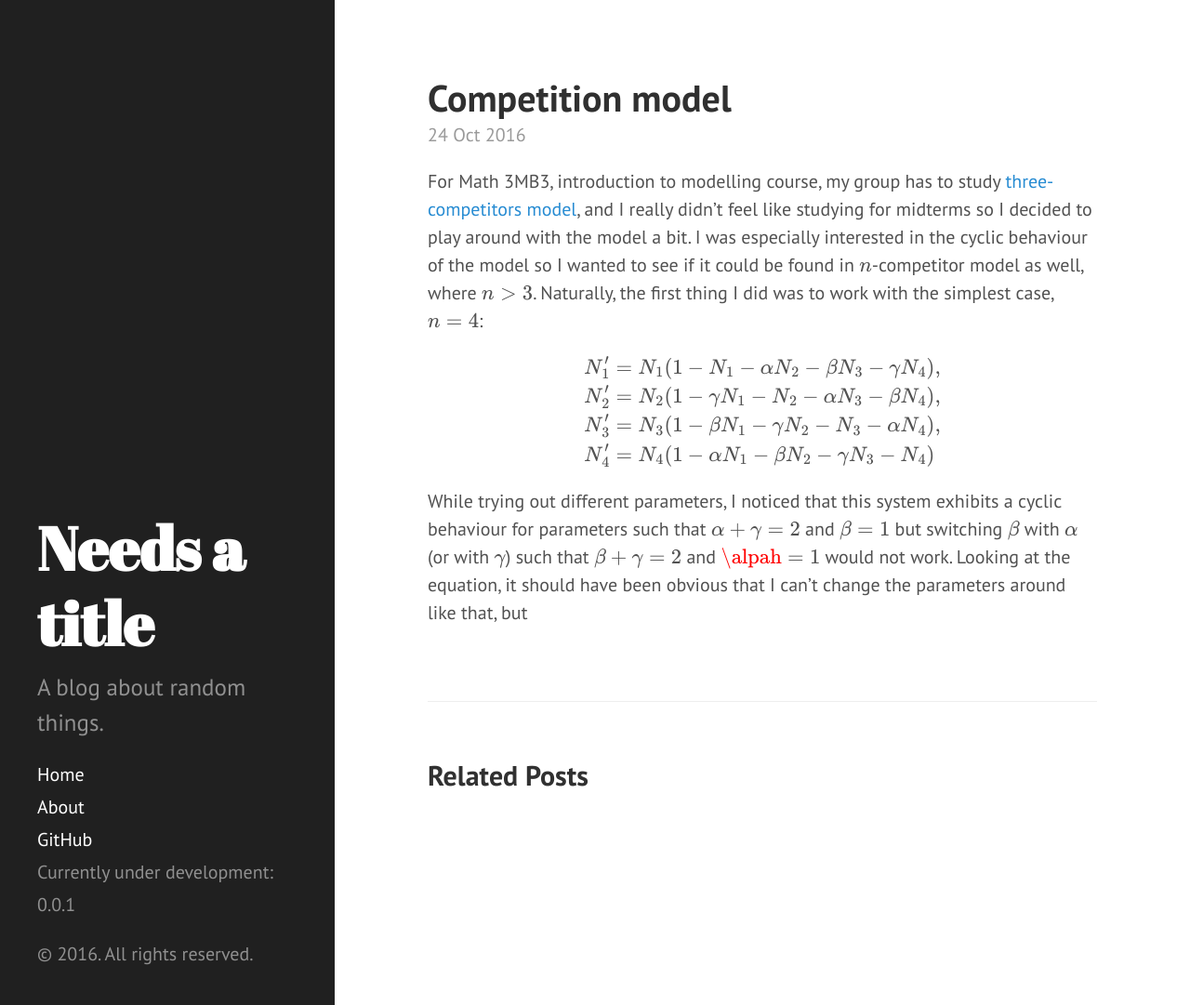
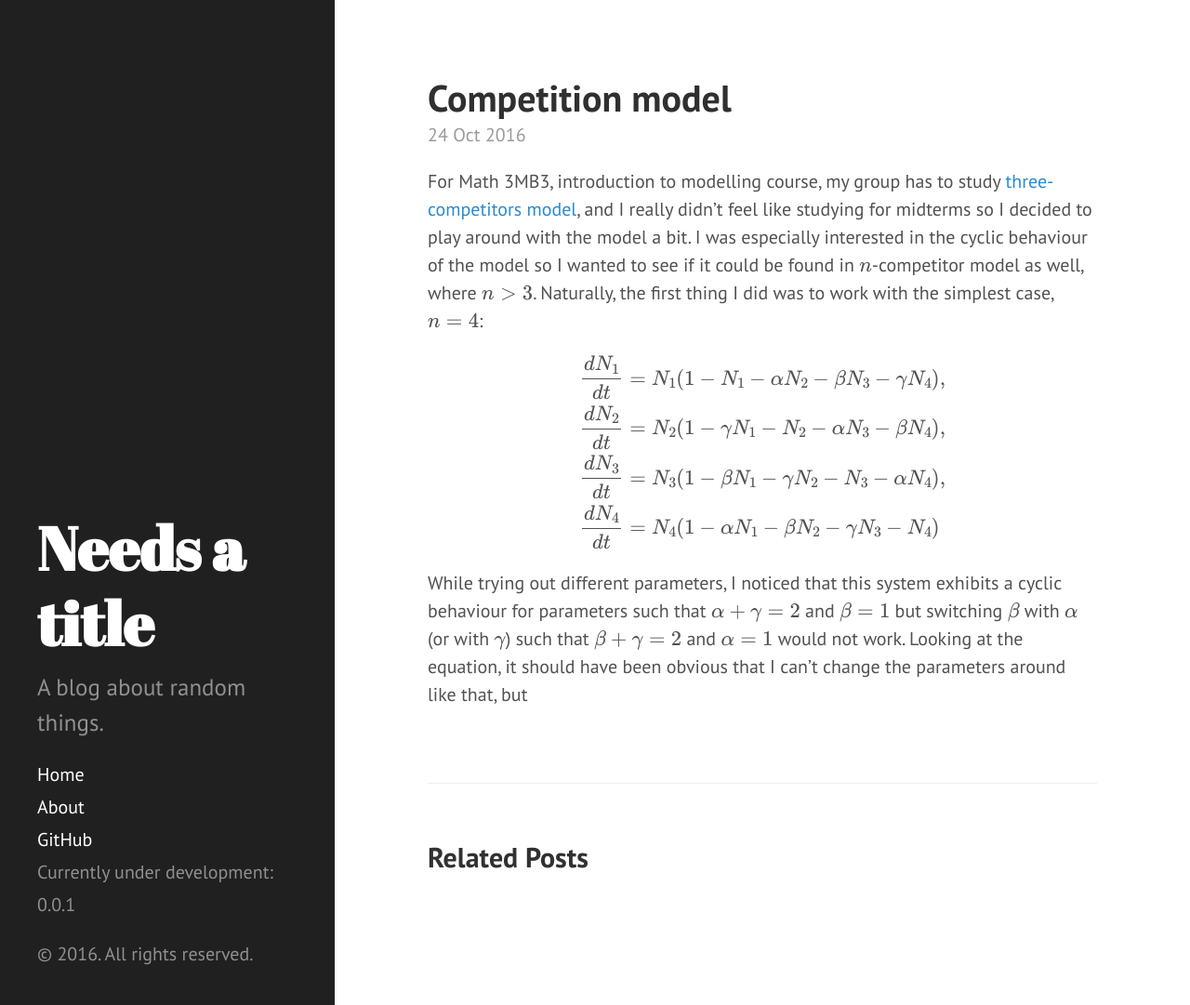
Before and after one commit to parksw3/parksw3.github.io, a Jekyll site: the page built from _posts/2016-10-24-competition-model.md, in a window 1280 px wide and 1081 px high. Shown: the whole window at 93% size. Built offline with Jekyll 4.4.1, drawn with Linux system fonts in a browser that asks for light colours; formulas are drawn with MathJax 3.

Commit message:
format equations

```diff
--- a/_posts/2016-10-24-competition-model.md
+++ b/_posts/2016-10-24-competition-model.md
@@ -3,15 +3,15 @@ layout: post
 title: "Competition model"
 ---
 
-For Math 3MB3, introduction to modelling course, my group has to study [three-competitors model](http://epubs.siam.org/doi/abs/10.1137/0129022), and I really didn't feel like studying for midterms so I decided to play around with the model a bit. I was especially interested in the cyclic behaviour of the model so I wanted to see if it could be found in $$n$$-competitor model as well, where $$n > 3$$. Naturally, the first thing I did was to work with the simplest case, $$n = 4$$:
+For Math 3MB3, introduction to modelling course, my group has to study [three-competitors model](http://epubs.siam.org/doi/abs/10.1137/0129022), and I really didn't feel like studying for midterms so I decided to play around with the model a bit. I was especially interested in the cyclic behaviour of the model so I wanted to see if it could be found in $n$-competitor model as well, where $n > 3$. Naturally, the first thing I did was to work with the simplest case, $n = 4$:
 
 $$
 \begin{aligned}
-N_1' &= N_1 (1 - N_1 - \alpha N_2 - \beta N_3 - \gamma N_4), \\
-N_2' &= N_2 (1 - \gamma N_1 - N_2 - \alpha N_3 - \beta N_4), \\
-N_3' &= N_3 (1 - \beta N_1 - \gamma N_2 - N_3 - \alpha N_4), \\
-N_4' &= N_4 (1 - \alpha N_1 - \beta N_2 - \gamma N_3 - N_4)
+\frac{dN_1}{dt} &= N_1 (1 - N_1 - \alpha N_2 - \beta N_3 - \gamma N_4), \\
+\frac{dN_2}{dt} &= N_2 (1 - \gamma N_1 - N_2 - \alpha N_3 - \beta N_4), \\
+\frac{dN_3}{dt} &= N_3 (1 - \beta N_1 - \gamma N_2 - N_3 - \alpha N_4), \\
+\frac{dN_4}{dt} &= N_4 (1 - \alpha N_1 - \beta N_2 - \gamma N_3 - N_4)
 \end{aligned}
 $$
 
-While trying out different parameters, I noticed that this system exhibits a cyclic behaviour for parameters such that $$\alpha + \gamma = 2$$ and $$\beta = 1$$ but switching $$\beta$$ with $$\alpha$$ (or with $$\gamma$$) such that $$\beta + \gamma = 2$$ and $$\alpah = 1$$ would not work. Looking at the equation, it should have been obvious that I can't change the parameters around like that, but
+While trying out different parameters, I noticed that this system exhibits a cyclic behaviour for parameters such that $\alpha + \gamma = 2$ and $\beta = 1$ but switching $\beta$ with $\alpha$ (or with $\gamma$) such that $\beta + \gamma = 2$ and $\alpha = 1$ would not work. Looking at the equation, it should have been obvious that I can't change the parameters around like that, but
```
